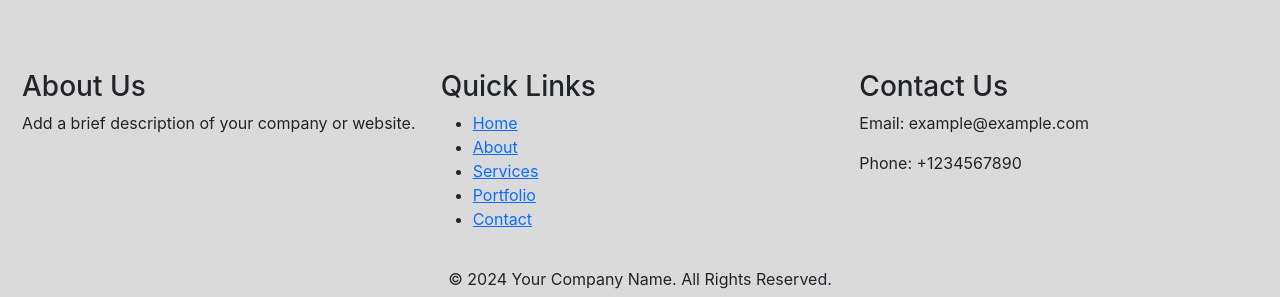
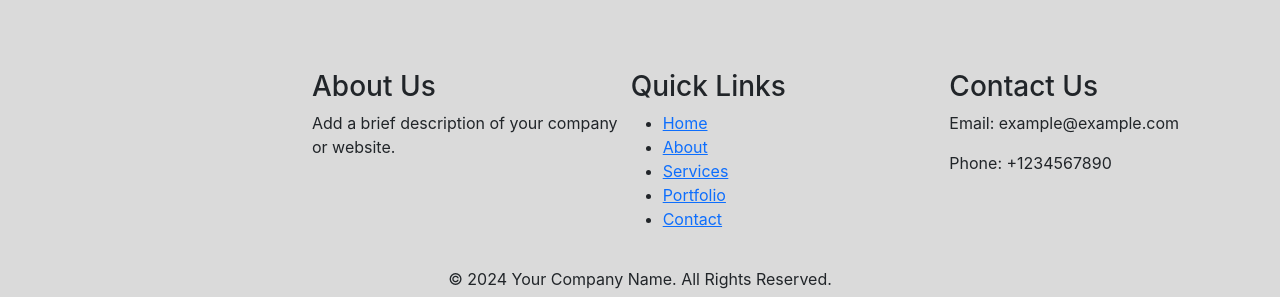
Before and after one commit to edisonprise/mylittlelemmon, a React (Create React App) app: page / in a window 1280 px wide. Shown: the part 3067-3364 px from the top of the page. Built offline with nearby package versions, Linux system fonts and the light colour scheme.

Commit message:
footer saved

```diff
--- a/src/components/Footer.js
+++ b/src/components/Footer.js
@@ -1,6 +1,5 @@
 import React from "react";
 import Myfooter from "../elements/Footer";
-import footer from "../styles/footer.css";
 
 const Footer = () => {
   return <Myfooter />;
--- a/src/styles/footer.css
+++ b/src/styles/footer.css
@@ -10,13 +10,14 @@ footer {
     display: flex;
     justify-content: space-between;
     margin-top: 500px;
+    margin-left: 300px;
   }
 
   .footer-left,
   .footer-center,
   .footer-right {
     flex: 1;
-    margin: 0 10px;
+    margin: 0 0px;
   }
 
   .social-links {
```
